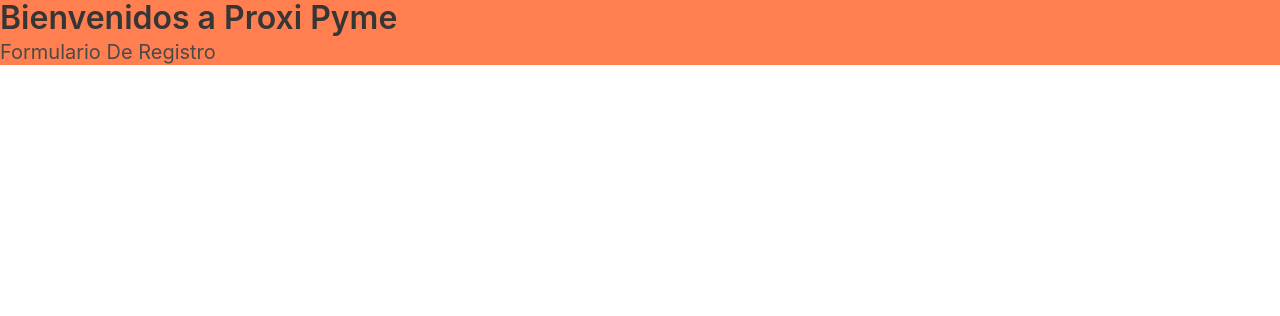
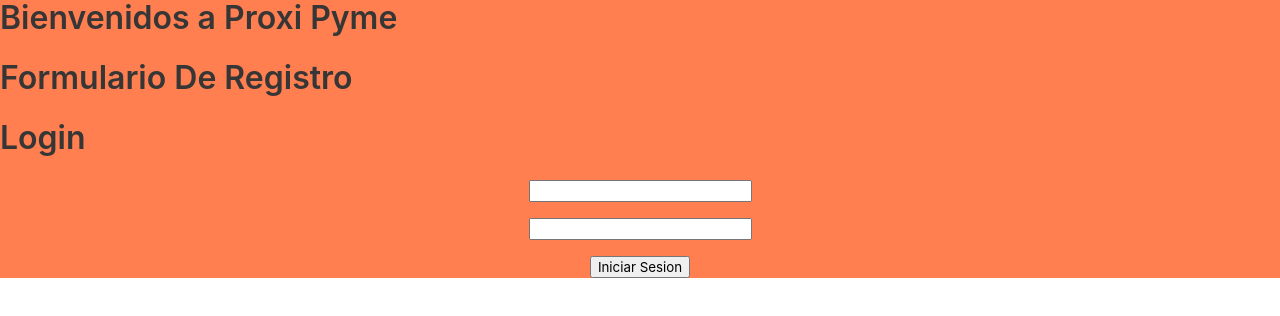
Before and after one commit to O-Uribe/ProxiPyme_Web, a React (Vite) app in the folder frontend/: page / in a window 1280 px wide. Shown: the top 316 px of the page. Built offline with nearby package versions, Linux system fonts and the light colour scheme.

Commit message:
"Formulario En Prueba"

```diff
--- a/frontend/src/components/App.jsx
+++ b/frontend/src/components/App.jsx
@@ -1,14 +1,15 @@
 import React from "react";
 import 'bulma/css/bulma.min.css';
+import { Formulario } from "./Formulario";
 import './App.css';
 export const App = () => {
    return (
        <div>
         <h1 class="title">Bienvenidos a Proxi Pyme</h1>
-        <h2 class="subtitle">Formulario De Registro</h2>
+        <h2 class="title">Formulario De Registro</h2>
 
 
-
+         <Formulario/>
 
        </div>
 
--- /dev/null
+++ b/frontend/src/components/Formulario.css
@@ -0,0 +1,9 @@
+.formulario{
+
+display: flex;
+justify-content: center;
+flex-direction: column;
+align-items: center;
+gap: 1rem;
+
+}
--- /dev/null
+++ b/frontend/src/components/Formulario.jsx
@@ -0,0 +1,61 @@
+import "./Formulario.css"
+import { useState } from "react"
+
+
+export function Formulario(){
+
+    const [nombre, setNombre] = useState("")
+    const [contraseña, setContraseña] = useState("")
+    const [error, setError] = useState(false)
+
+
+    const handleSubmit = () =>{
+
+    e.preventDefault()
+
+     if(nombre == "" || contraseña == ""){
+
+        setError(true)
+        return
+     }
+
+    }
+
+    return(
+
+<section>
+    <h1 class="title">Login</h1>
+
+    <form
+    className="formulario"
+    onSubmit={handleSubmit}
+    >
+
+
+         <input
+         type="text"
+         value={nombre}
+         onChange={e => setNombre(e.target.value)}
+         />
+
+
+         <input
+         type="password"
+         value={contraseña}
+         onChange={e => setContraseña(e.target.value)}
+         />
+
+
+
+         <button>Iniciar Sesion</button>
+
+    </form>
+
+    {error && <p>Todos los campos son obligatorios</p> }
+
+</section>
+
+)
+
+
+}
```
